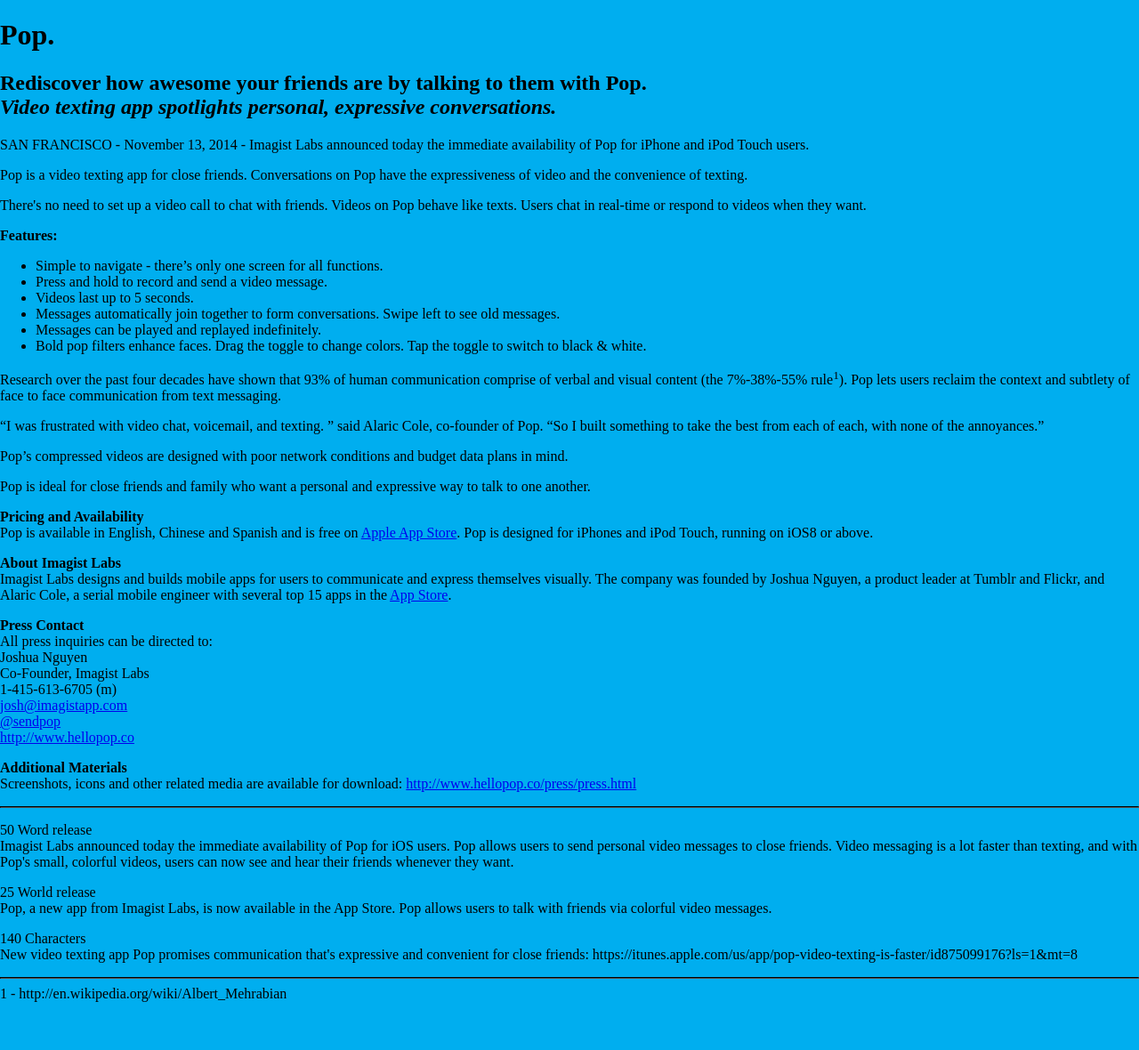
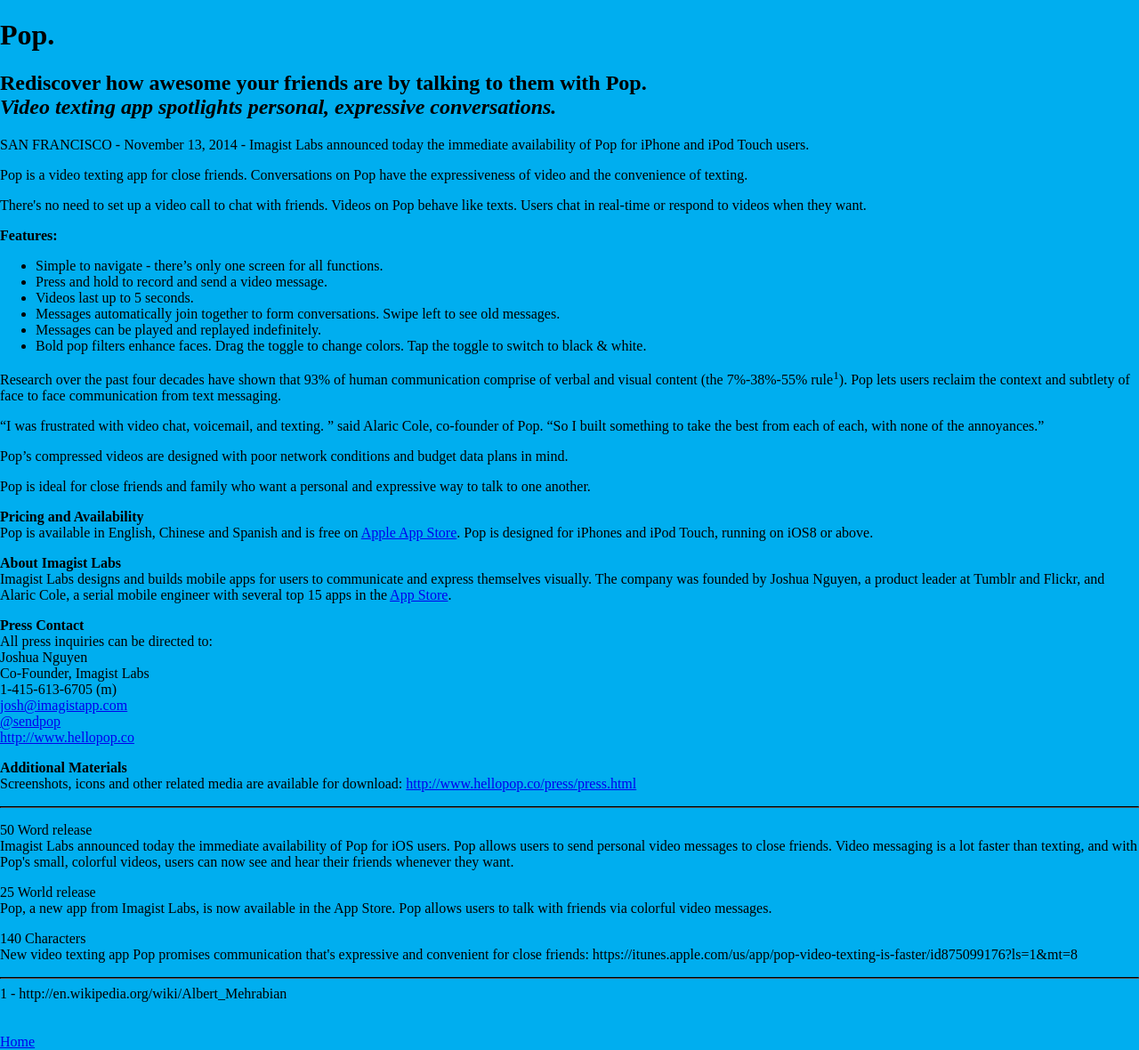
Before and after one commit to joshuanguyen/pop-web, a Jekyll site: the page press/release.html, which Jekyll copies as it is, in a window 1280 px wide. Shown: the whole page at 89% size. Built offline with Jekyll 4.4.1, drawn with Linux system fonts in a browser that asks for light colours.

Commit message:
Update release.html

```diff
--- a/press/release.html
+++ b/press/release.html
@@ -81,7 +81,7 @@
 <br>
 <br>
 <br>
-
+<a href="http://www.hellopop.co">Home</a>
 
 </body>
 
```
